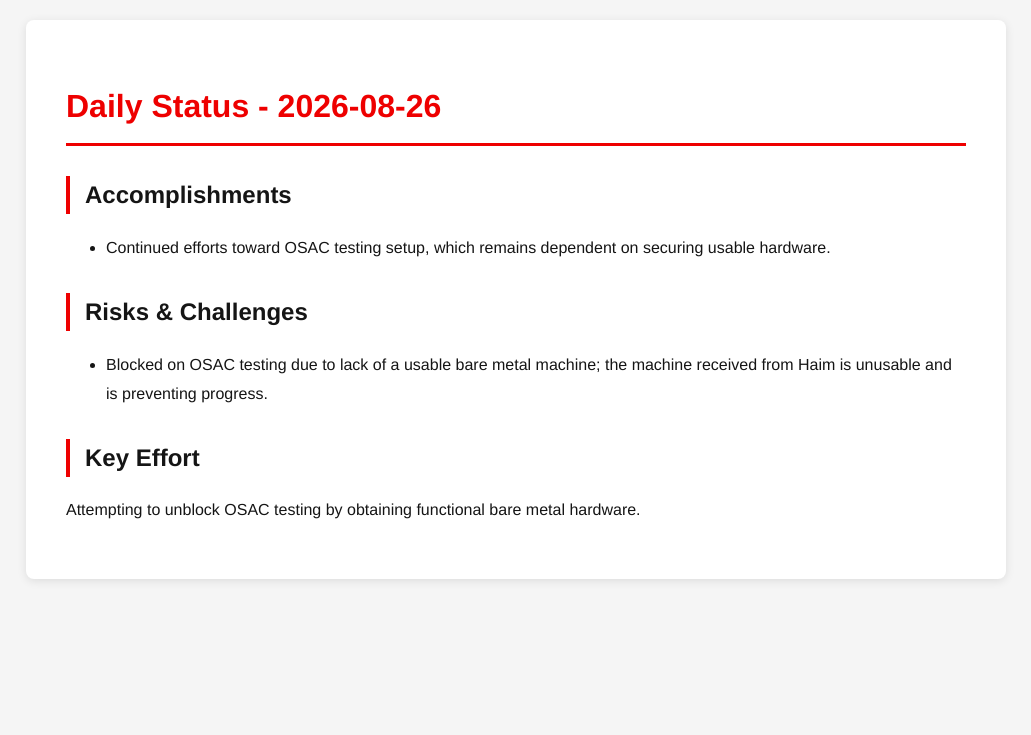
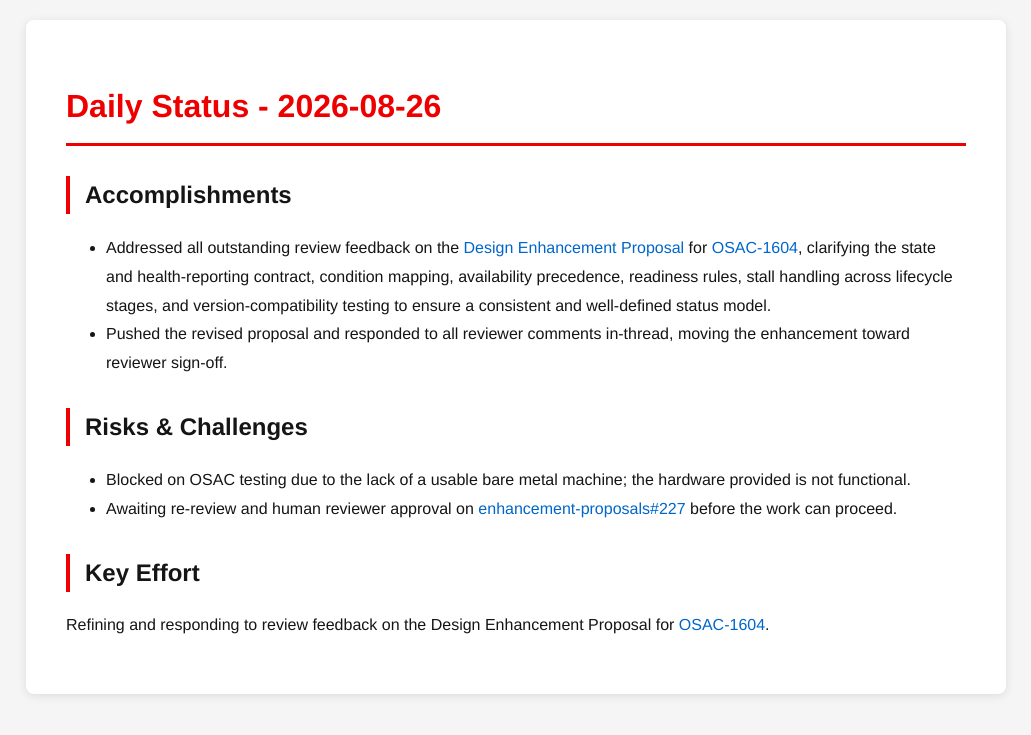
Before and after one commit to tzvatot/daily-status, a Jekyll site: the page built from 2026-08-26.md, in a window 1280 px wide. Shown: the top 735 px of the page, without its empty margins (124-1155 px from the left). Built offline with Jekyll 4.4.1, drawn with Linux system fonts in a browser that asks for light colours.

Commit message:
Daily status update - 2026-08-26

```diff
--- a/2026-08-26.md
+++ b/2026-08-26.md
@@ -7,10 +7,12 @@ date: 2026-08-26
 # Daily Status - 2026-08-26
 
 ## Accomplishments
-- Continued efforts toward OSAC testing setup, which remains dependent on securing usable hardware.
+- Addressed all outstanding review feedback on the [Design Enhancement Proposal](https://github.com/osac-project/enhancement-proposals/pull/227) for [OSAC-1604](https://redhat.atlassian.net/browse/OSAC-1604), clarifying the state and health-reporting contract, condition mapping, availability precedence, readiness rules, stall handling across lifecycle stages, and version-compatibility testing to ensure a consistent and well-defined status model.
+- Pushed the revised proposal and responded to all reviewer comments in-thread, moving the enhancement toward reviewer sign-off.
 
 ## Risks & Challenges
-- Blocked on OSAC testing due to lack of a usable bare metal machine; the machine received from Haim is unusable and is preventing progress.
+- Blocked on OSAC testing due to the lack of a usable bare metal machine; the hardware provided is not functional.
+- Awaiting re-review and human reviewer approval on [enhancement-proposals#227](https://github.com/osac-project/enhancement-proposals/pull/227) before the work can proceed.
 
 ## Key Effort
-Attempting to unblock OSAC testing by obtaining functional bare metal hardware.
+Refining and responding to review feedback on the Design Enhancement Proposal for [OSAC-1604](https://redhat.atlassian.net/browse/OSAC-1604).
```
